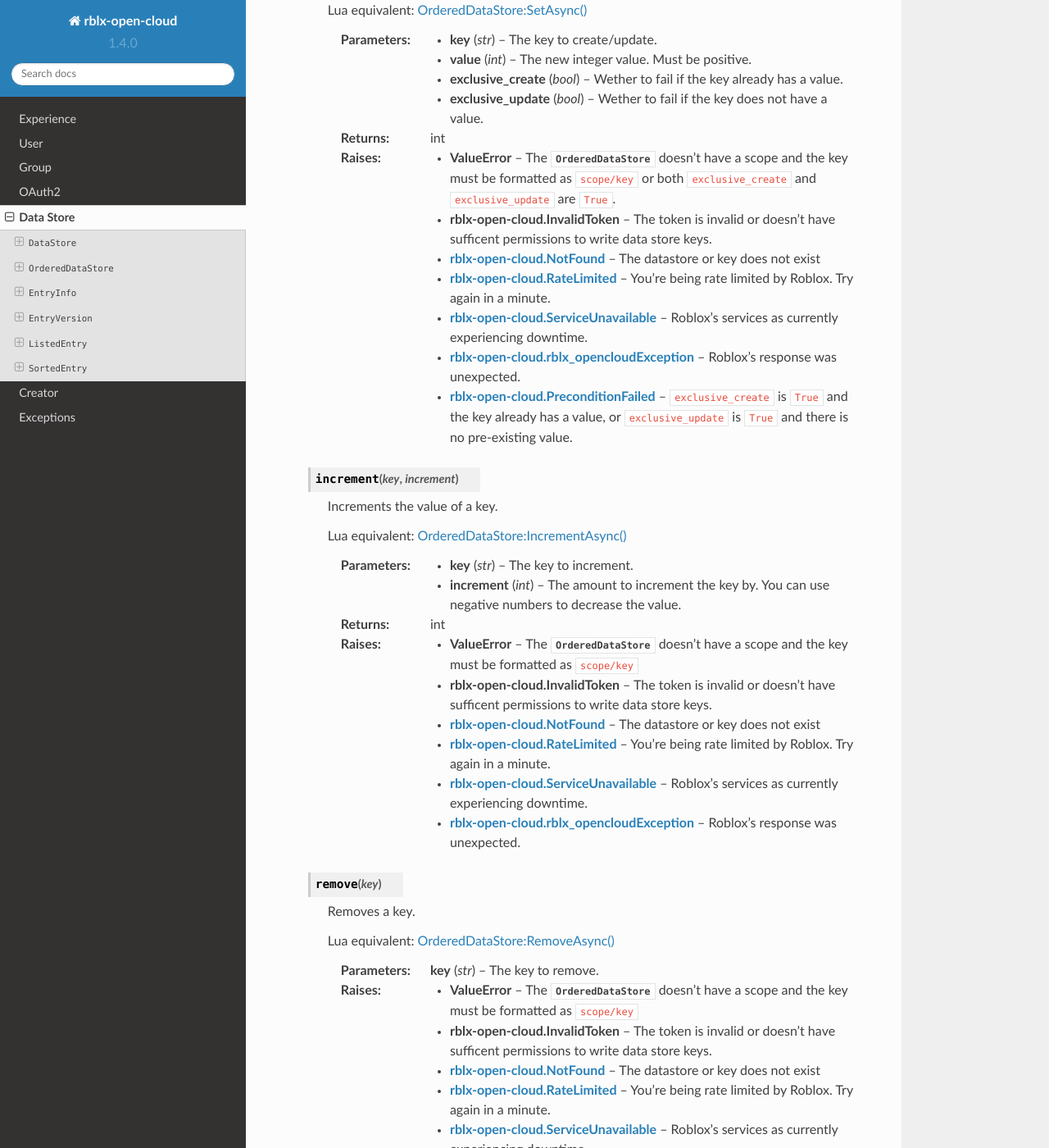
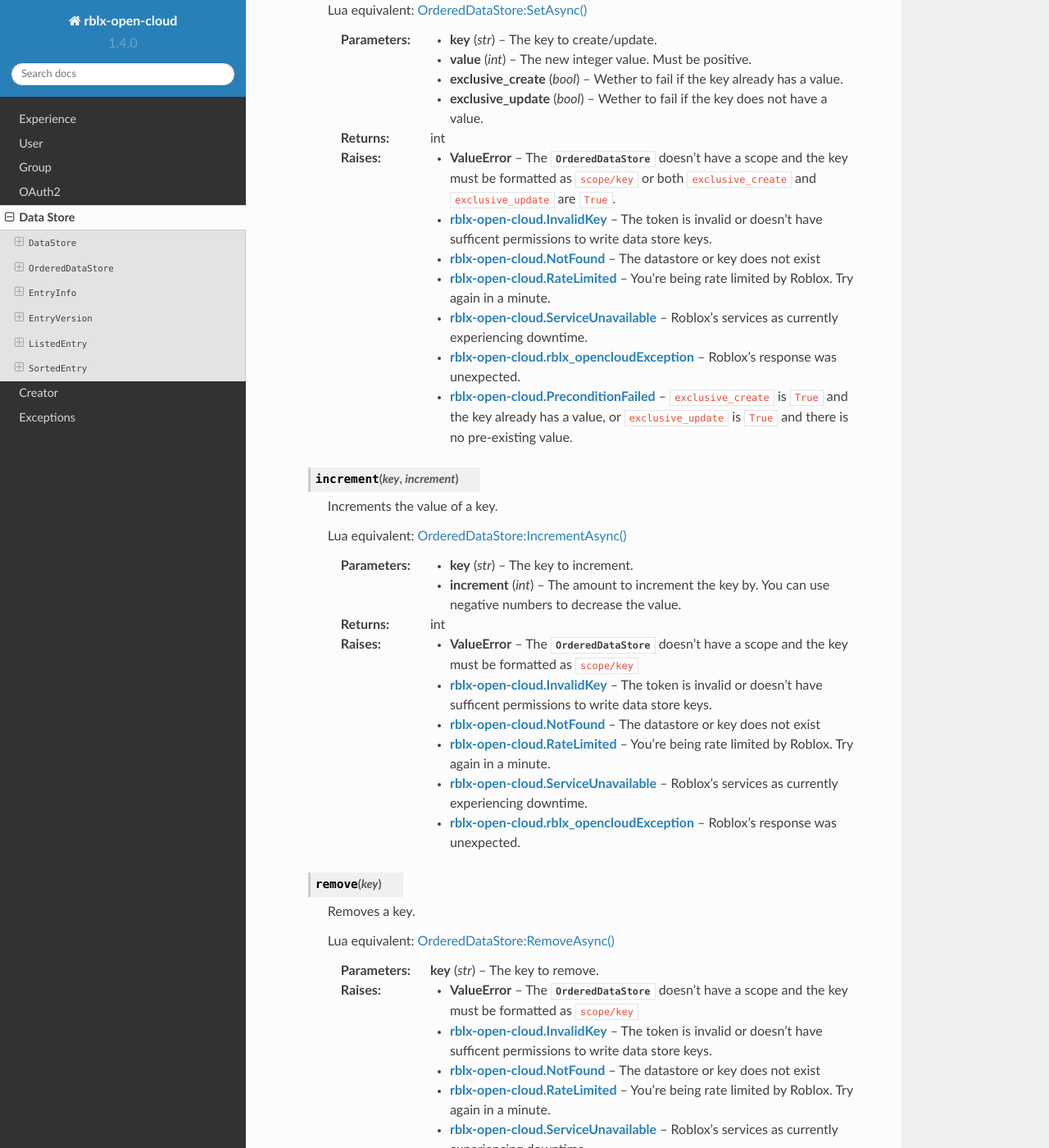
Before and after one commit to treeben77/rblx-open-cloud, a Sphinx documentation site: the page built from docs/source/datastore.rst, in a window 1280 px wide and 1400 px high, scrolled down 7138 px. Shown: the whole window at 82% size. Built offline with Sphinx 7.4.7 and the Read the Docs theme 2.0.0, drawn with Linux system fonts in a browser that asks for light colours; some of the changed text lies outside the part shown.

Commit message:
fix invalidkey exception, and experiences.rst in docs

```diff
--- a/docs/source/creator.rst
+++ b/docs/source/creator.rst
@@ -37,7 +37,7 @@ Creator
         :returns: Union[:class:`rblx-open-cloud.Asset`, :class:`rblx-open-cloud.PendingAsset`]
         :raises rblx-open-cloud.InvalidAsset: The file is not a supported, or is corrupted
         :raises rblx-open-cloud.ModeratedText: The name or description was moderated by Roblox's chat filter.
-        :raises rblx-open-cloud.InvalidToken: The token is invalid or doesn't have sufficent permissions to read and write assets.
+        :raises rblx-open-cloud.InvalidKey: The token is invalid or doesn't have sufficent permissions to read and write assets.
         :raises rblx-open-cloud.RateLimited: You're being rate limited by Roblox. Try again in a minute.
         :raises rblx-open-cloud.ServiceUnavailable: Roblox's servers are currently experiencing downtime.
         :raises rblx-open-cloud.rblx_opencloudException: Roblox's response was unexpected.
@@ -67,7 +67,7 @@ Creator
         :returns: Union[:class:`rblx-open-cloud.Asset`, :class:`rblx-open-cloud.PendingAsset`]
         :raises rblx-open-cloud.ModeratedText: The name or description was moderated by Roblox's chat filter.
         :raises rblx-open-cloud.InvalidAsset: The file is not a supported, or is corrupted
-        :raises rblx-open-cloud.InvalidToken: The token is invalid or doesn't have sufficent permissions to read and write assets.
+        :raises rblx-open-cloud.InvalidKey: The token is invalid or doesn't have sufficent permissions to read and write assets.
         :raises rblx-open-cloud.RateLimited: You're being rate limited by Roblox. Try again in a minute.
         :raises rblx-open-cloud.ServiceUnavailable: Roblox's servers are currently experiencing downtime.
         :raises rblx-open-cloud.rblx_opencloudException: Roblox's response was unexpected.
@@ -149,7 +149,7 @@ Creator
         Fetches the asset info, if completed processing.
 
         :returns: Optional[:class:`rblx-open-cloud.Asset`]
-        :raises rblx-open-cloud.InvalidToken: The token is invalid or doesn't have sufficent permissions to read and write assets.
+        :raises rblx-open-cloud.InvalidKey: The token is invalid or doesn't have sufficent permissions to read and write assets.
         :raises rblx-open-cloud.RateLimited: You're being rate limited by Roblox. Try again in a minute.
         :raises rblx-open-cloud.ServiceUnavailable: Roblox's servers are currently experiencing downtime.
         :raises rblx-open-cloud.rblx_opencloudException: Roblox's response was unexpected.
--- a/docs/source/datastore.rst
+++ b/docs/source/datastore.rst
@@ -52,7 +52,7 @@ Data Store
         :param Union[None, int] limit: Will not return more keys than this number. Set to ``None`` for no limit.
 
         :returns: Iterable[:class:`ListedEntry`]
-        :raises rblx-open-cloud.InvalidToken: The token is invalid or doesn't have sufficent permissions to list data store keys.
+        :raises rblx-open-cloud.InvalidKey: The token is invalid or doesn't have sufficent permissions to list data store keys.
         :raises rblx-open-cloud.NotFound: The datastore does not exist
         :raises rblx-open-cloud.RateLimited: You're being rate limited by Roblox. Try again in a minute.
         :raises rblx-open-cloud.ServiceUnavailable: Roblox's services as currently experiencing downtime.
@@ -68,7 +68,7 @@ Data Store
 
         :returns: tuple[Union[:class:`str`, :class:`dict`, :class:`list`, :class:`int`, :class:`float`], :class:`rblx-open-cloud.EntryInfo`]
         :raises ValueError: The :class:`DataStore` doesn't have a scope and the key must be formatted as ``scope/key``
-        :raises rblx-open-cloud.InvalidToken: The token is invalid or doesn't have sufficent permissions to get data store keys.
+        :raises rblx-open-cloud.InvalidKey: The token is invalid or doesn't have sufficent permissions to get data store keys.
         :raises rblx-open-cloud.NotFound: The datastore or key does not exist
         :raises rblx-open-cloud.RateLimited: You're being rate limited by Roblox. Try again in a minute.
         :raises rblx-open-cloud.ServiceUnavailable: Roblox's services as currently experiencing downtime.
@@ -89,7 +89,7 @@ Data Store
 
         :returns: :class:`EntryVersion`
         :raises ValueError: The :class:`DataStore` doesn't have a scope and the key must be formatted as ``scope/key`` or both ``exlcusive_create`` and ``previous_version`` were provided.
-        :raises rblx-open-cloud.InvalidToken: The token is invalid or doesn't have sufficent permissions to set data store keys.
+        :raises rblx-open-cloud.InvalidKey: The token is invalid or doesn't have sufficent permissions to set data store keys.
         :raises rblx-open-cloud.NotFound: The datastore does not exist
         :raises rblx-open-cloud.RateLimited: You're being rate limited by Roblox. Try again in a minute.
         :raises rblx-open-cloud.ServiceUnavailable: Roblox's services as currently experiencing downtime.
@@ -113,7 +113,7 @@ Data Store
 
         :returns: tuple[Union[:class:`str`, :class:`dict`, :class:`list`, :class:`int`, :class:`float`], :class:`rblx-open-cloud.EntryInfo`]
         :raises ValueError: The :class:`DataStore` doesn't have a scope and the key must be formatted as ``scope/key``
-        :raises rblx-open-cloud.InvalidToken: The token is invalid or doesn't have sufficent permissions to increment data store keys.
+        :raises rblx-open-cloud.InvalidKey: The token is invalid or doesn't have sufficent permissions to increment data store keys.
         :raises rblx-open-cloud.NotFound: The datastore or key does not exist
         :raises rblx-open-cloud.RateLimited: You're being rate limited by Roblox. Try again in a minute.
         :raises rblx-open-cloud.ServiceUnavailable: Roblox's services as currently experiencing downtime.
@@ -133,7 +133,7 @@ Data Store
 
         :returns: None
         :raises ValueError: The :class:`DataStore` doesn't have a scope and the key must be formatted as ``scope/key``
-        :raises rblx-open-cloud.InvalidToken: The token is invalid or doesn't have sufficent permissions to remove data store keys.
+        :raises rblx-open-cloud.InvalidKey: The token is invalid or doesn't have sufficent permissions to remove data store keys.
         :raises rblx-open-cloud.NotFound: The datastore or key does not exist
         :raises rblx-open-cloud.RateLimited: You're being rate limited by Roblox. Try again in a minute.
         :raises rblx-open-cloud.ServiceUnavailable: Roblox's services as currently experiencing downtime.
@@ -165,7 +165,7 @@ Data Store
         :param bool descending: Wether the versions should be sorted by date ascending or descending.
 
         :returns: Iterable[:class:`EntryVersion`]
-        :raises rblx-open-cloud.InvalidToken: The token is invalid or doesn't have sufficent permissions to remove data store keys.
+        :raises rblx-open-cloud.InvalidKey: The token is invalid or doesn't have sufficent permissions to remove data store keys.
         :raises rblx-open-cloud.NotFound: The datastore or key does not exist
         :raises rblx-open-cloud.RateLimited: You're being rate limited by Roblox. Try again in a minute.
         :raises rblx-open-cloud.ServiceUnavailable: Roblox's services as currently experiencing downtime.
@@ -182,7 +182,7 @@ Data Store
 
         :returns: tuple[Union[:class:`str`, :class:`dict`, :class:`list`, :class:`int`, :class:`float`], :class:`rblx-open-cloud.EntryInfo`]
         :raises ValueError: The :class:`DataStore` doesn't have a scope and the key must be formatted as ``scope/key``
-        :raises rblx-open-cloud.InvalidToken: The token is invalid or doesn't have sufficent permissions to get data store keys.
+        :raises rblx-open-cloud.InvalidKey: The token is invalid or doesn't have sufficent permissions to get data store keys.
         :raises rblx-open-cloud.NotFound: The datastore or key does not exist
         :raises rblx-open-cloud.RateLimited: You're being rate limited by Roblox. Try again in a minute.
         :raises rblx-open-cloud.ServiceUnavailable: Roblox's services as currently experiencing downtime.
@@ -236,7 +236,7 @@ Data Store
 
         :returns: Iterable[:class:`SortedEntry`]
         :raises ValueError: The :class:`OrderedDataStore` doesn't have a scope.
-        :raises rblx-open-cloud.InvalidToken: The token is invalid or doesn't have sufficent permissions to list data store keys.
+        :raises rblx-open-cloud.InvalidKey: The token is invalid or doesn't have sufficent permissions to list data store keys.
         :raises rblx-open-cloud.NotFound: The datastore or key does not exist
         :raises rblx-open-cloud.RateLimited: You're being rate limited by Roblox. Try again in a minute.
         :raises rblx-open-cloud.ServiceUnavailable: Roblox's services as currently experiencing downtime.
@@ -256,7 +256,7 @@ Data Store
 
         :returns: int
         :raises ValueError: The :class:`OrderedDataStore` doesn't have a scope and the key must be formatted as ``scope/key``
-        :raises rblx-open-cloud.InvalidToken: The token is invalid or doesn't have sufficent permissions to read data store keys.
+        :raises rblx-open-cloud.InvalidKey: The token is invalid or doesn't have sufficent permissions to read data store keys.
         :raises rblx-open-cloud.NotFound: The datastore or key does not exist
         :raises rblx-open-cloud.RateLimited: You're being rate limited by Roblox. Try again in a minute.
         :raises rblx-open-cloud.ServiceUnavailable: Roblox's services as currently experiencing downtime.
@@ -275,7 +275,7 @@ Data Store
 
         :returns: int
         :raises ValueError: The :class:`OrderedDataStore` doesn't have a scope and the key must be formatted as ``scope/key`` or both ``exclusive_create`` and ``exclusive_update`` are ``True``.
-        :raises rblx-open-cloud.InvalidToken: The token is invalid or doesn't have sufficent permissions to write data store keys.
+        :raises rblx-open-cloud.InvalidKey: The token is invalid or doesn't have sufficent permissions to write data store keys.
         :raises rblx-open-cloud.NotFound: The datastore or key does not exist
         :raises rblx-open-cloud.RateLimited: You're being rate limited by Roblox. Try again in a minute.
         :raises rblx-open-cloud.ServiceUnavailable: Roblox's services as currently experiencing downtime.
@@ -293,7 +293,7 @@ Data Store
 
         :returns: int
         :raises ValueError: The :class:`OrderedDataStore` doesn't have a scope and the key must be formatted as ``scope/key``
-        :raises rblx-open-cloud.InvalidToken: The token is invalid or doesn't have sufficent permissions to write data store keys.
+        :raises rblx-open-cloud.InvalidKey: The token is invalid or doesn't have sufficent permissions to write data store keys.
         :raises rblx-open-cloud.NotFound: The datastore or key does not exist
         :raises rblx-open-cloud.RateLimited: You're being rate limited by Roblox. Try again in a minute.
         :raises rblx-open-cloud.ServiceUnavailable: Roblox's services as currently experiencing downtime.
@@ -308,7 +308,7 @@ Data Store
         :param str key: The key to remove.
 
         :raises ValueError: The :class:`OrderedDataStore` doesn't have a scope and the key must be formatted as ``scope/key``
-        :raises rblx-open-cloud.InvalidToken: The token is invalid or doesn't have sufficent permissions to write data store keys.
+        :raises rblx-open-cloud.InvalidKey: The token is invalid or doesn't have sufficent permissions to write data store keys.
         :raises rblx-open-cloud.NotFound: The datastore or key does not exist
         :raises rblx-open-cloud.RateLimited: You're being rate limited by Roblox. Try again in a minute.
         :raises rblx-open-cloud.ServiceUnavailable: Roblox's services as currently experiencing downtime.
@@ -389,7 +389,7 @@ Data Store
         Gets the value of this version. Shortcut for :meth:`DataStore.get_version`
 
         :returns: tuple[Union[:class:`str`, :class:`dict`, :class:`list`, :class:`int`, :class:`float`], :class:`rblx-open-cloud.EntryInfo`]
-        :raises rblx-open-cloud.InvalidToken: The token is invalid or doesn't have sufficent permissions to get data store keys.
+        :raises rblx-open-cloud.InvalidKey: The token is invalid or doesn't have sufficent permissions to get data store keys.
         :raises rblx-open-cloud.NotFound: The datastore or key does not exist
         :raises rblx-open-cloud.RateLimited: You're being rate limited by Roblox. Try again in a minute.
         :raises rblx-open-cloud.ServiceUnavailable: Roblox's services as currently experiencing downtime.
--- a/docs/source/group.rst
+++ b/docs/source/group.rst
@@ -36,7 +36,7 @@ Group
         :returns: Union[:class:`rblx-open-cloud.Asset`, :class:`rblx-open-cloud.PendingAsset`]
         :raises rblx-open-cloud.InvalidAsset: The file is not a supported, or is corrupted
         :raises rblx-open-cloud.ModeratedText: The name or description was moderated by Roblox's chat filter.
-        :raises rblx-open-cloud.InvalidToken: The token is invalid or doesn't have sufficent permissions to read and write assets.
+        :raises rblx-open-cloud.InvalidKey: The token is invalid or doesn't have sufficent permissions to read and write assets.
         :raises rblx-open-cloud.RateLimited: You're being rate limited by Roblox. Try again in a minute.
         :raises rblx-open-cloud.ServiceUnavailable: Roblox's servers are currently experiencing downtime.
         :raises rblx-open-cloud.rblx_opencloudException: Roblox's response was unexpected.
@@ -66,7 +66,7 @@ Group
         :returns: Union[:class:`rblx-open-cloud.Asset`, :class:`rblx-open-cloud.PendingAsset`]
         :raises rblx-open-cloud.ModeratedText: The name or description was moderated by Roblox's chat filter.
         :raises rblx-open-cloud.InvalidAsset: The file is not a supported, or is corrupted
-        :raises rblx-open-cloud.InvalidToken: The token is invalid or doesn't have sufficent permissions to read and write assets.
+        :raises rblx-open-cloud.InvalidKey: The token is invalid or doesn't have sufficent permissions to read and write assets.
         :raises rblx-open-cloud.RateLimited: You're being rate limited by Roblox. Try again in a minute.
         :raises rblx-open-cloud.ServiceUnavailable: Roblox's servers are currently experiencing downtime.
         :raises rblx-open-cloud.rblx_opencloudException: Roblox's response was unexpected.
--- a/docs/source/user.rst
+++ b/docs/source/user.rst
@@ -63,7 +63,7 @@ User
         :returns: Union[:class:`rblx-open-cloud.Asset`, :class:`rblx-open-cloud.PendingAsset`]
         :raises rblx-open-cloud.InvalidAsset: The file is not a supported, or is corrupted
         :raises rblx-open-cloud.ModeratedText: The name or description was moderated by Roblox's chat filter.
-        :raises rblx-open-cloud.InvalidToken: The token is invalid or doesn't have sufficent permissions to read and write assets.
+        :raises rblx-open-cloud.InvalidKey: The token is invalid or doesn't have sufficent permissions to read and write assets.
         :raises rblx-open-cloud.RateLimited: You're being rate limited by Roblox. Try again in a minute.
         :raises rblx-open-cloud.ServiceUnavailable: Roblox's servers are currently experiencing downtime.
         :raises rblx-open-cloud.rblx_opencloudException: Roblox's response was unexpected.
@@ -93,7 +93,7 @@ User
         :returns: Union[:class:`rblx-open-cloud.Asset`, :class:`rblx-open-cloud.PendingAsset`]
         :raises rblx-open-cloud.ModeratedText: The name or description was moderated by Roblox's chat filter.
         :raises rblx-open-cloud.InvalidAsset: The file is not a supported, or is corrupted
-        :raises rblx-open-cloud.InvalidToken: The token is invalid or doesn't have sufficent permissions to read and write assets.
+        :raises rblx-open-cloud.InvalidKey: The token is invalid or doesn't have sufficent permissions to read and write assets.
         :raises rblx-open-cloud.RateLimited: You're being rate limited by Roblox. Try again in a minute.
         :raises rblx-open-cloud.ServiceUnavailable: Roblox's servers are currently experiencing downtime.
         :raises rblx-open-cloud.rblx_opencloudException: Roblox's response was unexpected.
```
Also changed, not shown: docs/source/experience.rst (+66 -66 lines).
